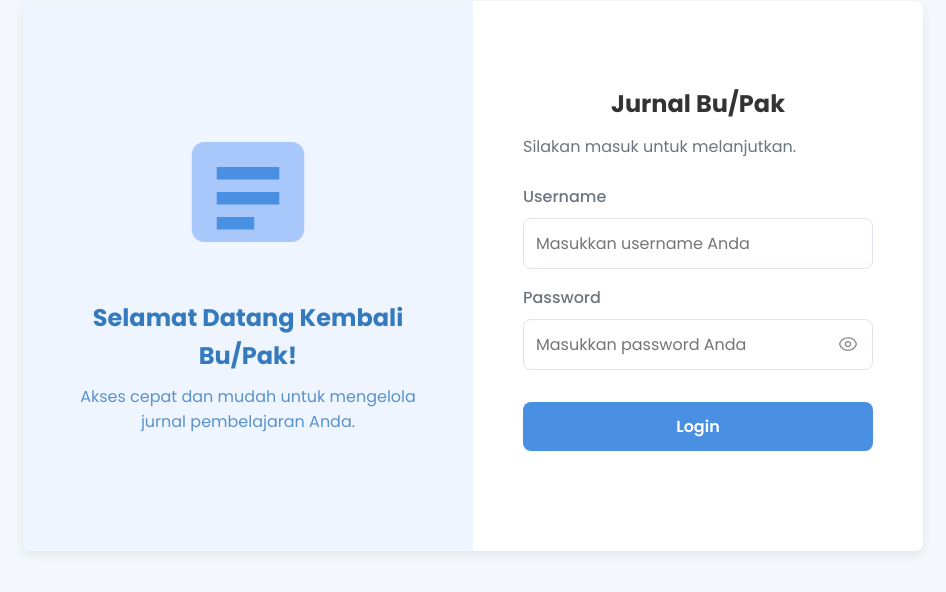
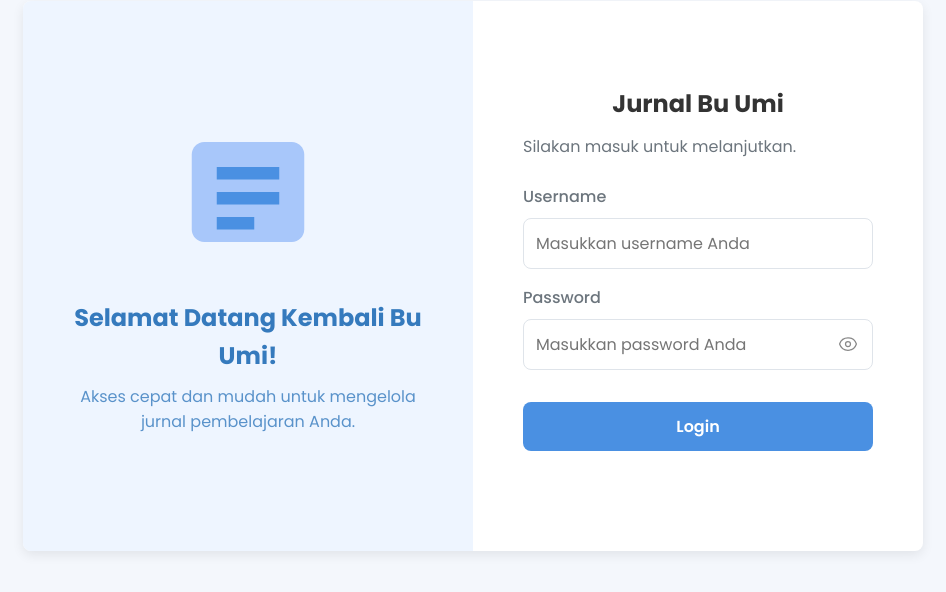
Before and after one commit to Wahyudi-1/jurnalumi, a plain HTML site: page index.html in a window 1280 px wide. Shown: the part 124-716 px from the top of the page, without its empty margins (167-1113 px from the left). Drawn offline with Linux system fonts and the light colour scheme.

Commit message:
Update index.html

```diff
--- a/index.html
+++ b/index.html
@@ -41,7 +41,7 @@
                     <path d="M7 12H17V14H7V12Z" fill="#4a90e2"/>
                     <path d="M7 16H13V18H7V16Z" fill="#4a90e2"/>
                 </svg>
-                <h3>Selamat Datang Kembali Bu/Pak!</h3>
+                <h3>Selamat Datang Kembali Bu Umi!</h3>
                 <p>Akses cepat dan mudah untuk mengelola jurnal pembelajaran Anda.</p>
             </div>
         </div>
@@ -50,7 +50,7 @@
         <div class="login-form-container">
             <div class="login-form-content">
 
-                <h2 class="logo">Jurnal Bu/Pak</h2>
+                <h2 class="logo">Jurnal Bu Umi</h2>
                 <p style="color: var(--text-light); margin-bottom: 25px;">Silakan masuk untuk melanjutkan.</p>
 
                 <form onsubmit="event.preventDefault(); document.getElementById('loginButton').click();">
```
